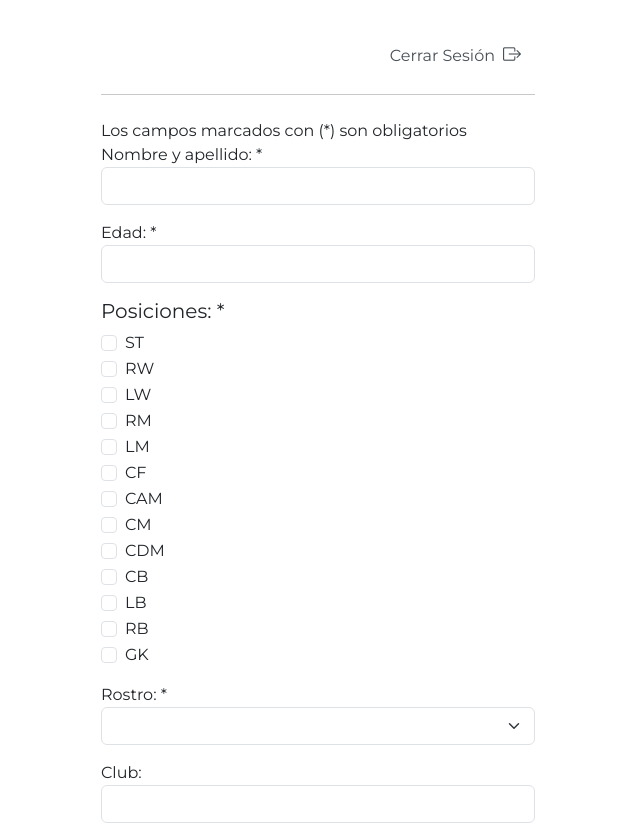
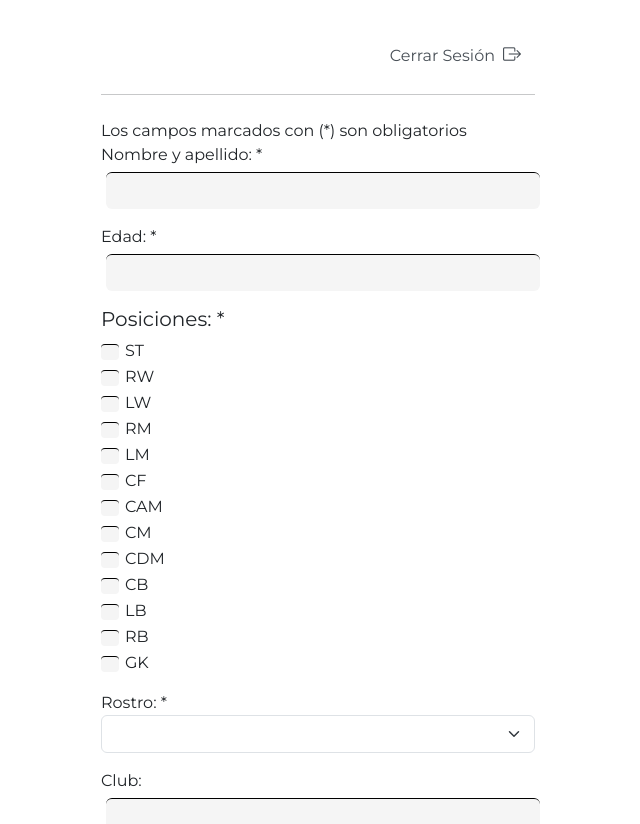
Before and after one commit to nicoprogramming1/XAcademyChallenge, an Angular app in the folder front-end/ownFIFA/: page /dashboard/player-registration in a window 1280 px wide. Shown: the top 824 px of the page, without its empty margins (322-962 px from the left). Built offline with nearby package versions, Linux system fonts and the light colour scheme.

Commit message:
Add style to player-registration comp

```diff
--- a/front-end/ownFIFA/src/app/views/dashboard/players/player-registration/player-registration.component.scss
+++ b/front-end/ownFIFA/src/app/views/dashboard/players/player-registration/player-registration.component.scss
@@ -0,0 +1,7 @@
+input {
+    margin: 5px;
+    padding: 6px 9px;
+    border: none;
+    border-top: 1px solid black;
+    background: whitesmoke;
+}
```
